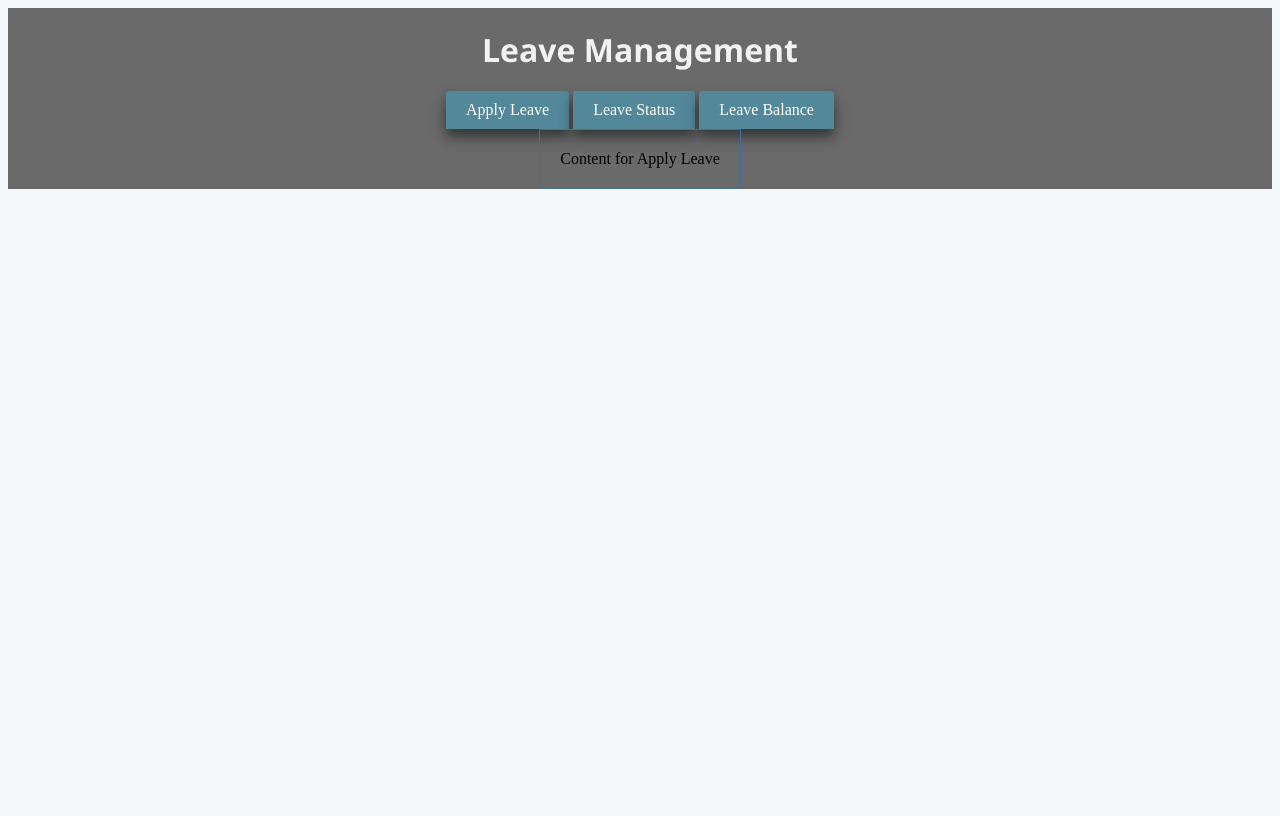
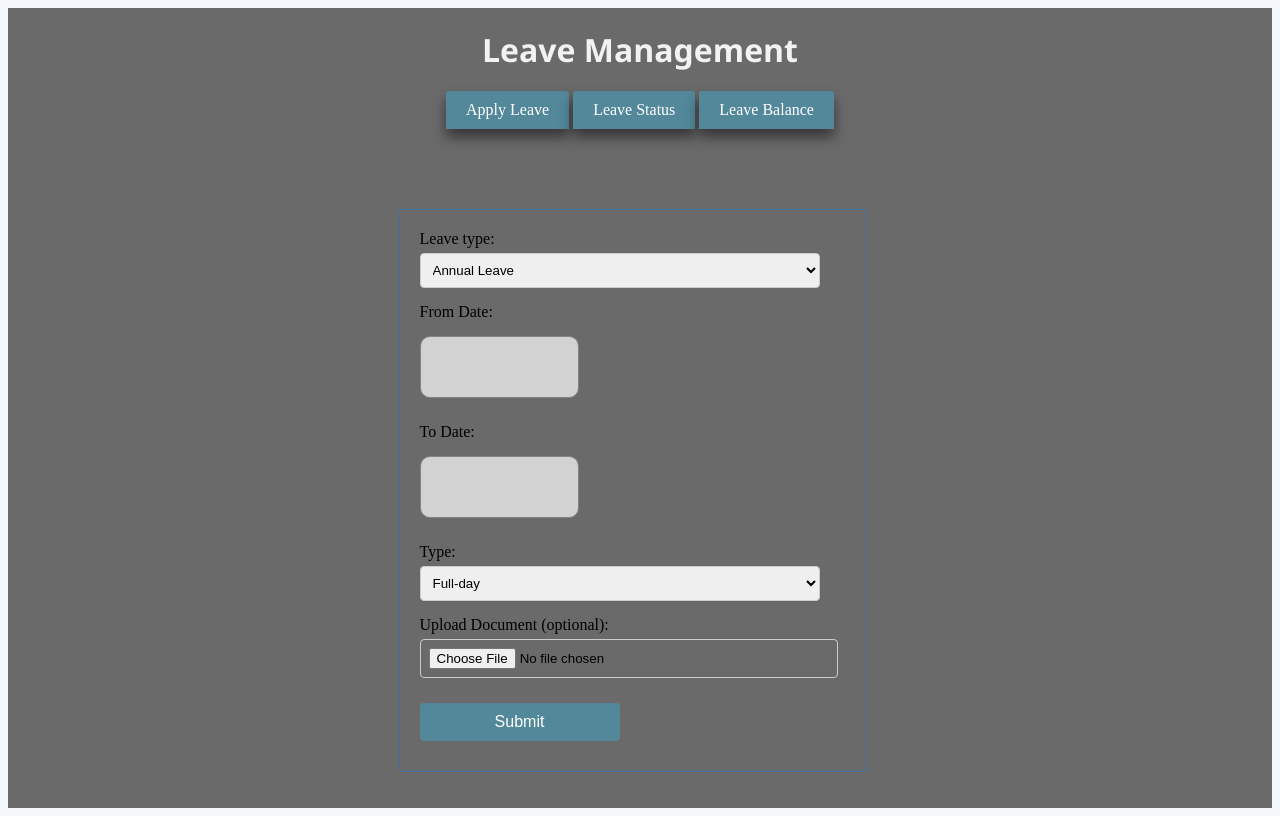
Before and after one commit to syukrsl/CapstoneProject_Frontend, a React (Vite) app: page /leave in a window 1280 px wide. Built offline with nearby package versions, Linux system fonts and the light colour scheme.

Commit message:
Add Functionality for Leave Page & Enhance UI

```diff
--- a/package.json
+++ b/package.json
@@ -17,6 +17,7 @@
     "@fortawesome/react-fontawesome": "^0.2.0",
     "axios": "^1.6.2",
     "react": "^18.2.0",
+    "react-datepicker": "^4.23.0",
     "react-dom": "^18.2.0",
     "react-router-dom": "^6.19.0",
     "react-tsparticles": "^2.12.2",
--- a/src/pages/Dashboard.jsx
+++ b/src/pages/Dashboard.jsx
@@ -71,7 +71,7 @@ function Dashboard() {
         className={`tab-item ${activeTab === "Leave" ? "active" : ""}`}
         onClick={() => handleTabChange("Leave")}>
         <FontAwesomeIcon icon={faCalendarAlt} className="fa-beat" />
-        Leave & Absences
+        Leave Management
         </div>
 
         <div
--- a/src/pages/Leave.css
+++ b/src/pages/Leave.css
@@ -2,6 +2,7 @@
 
 .leave-container {
   display: flex;
+  height: 100vh;
   flex-direction: column;
   align-items: center;
   background: #6a6a6a; /* Slightly different shade for a distinct look */
@@ -39,7 +40,11 @@
 
 .panel {
   display: none;
-      padding: 20px;
+  margin-top: 80px;
+  margin-left: -130px;
+  margin-right: 40px;
+  width: 200%;
+  padding: 10px;
   border: 1px solid #4070a0; /* Different border color */
   border-radius: 0 0 3px 3px;
 }
@@ -48,4 +53,81 @@
   display: block;
 }
 
-    /* Add any additional styling as needed */
+.apply-leave-form {
+  display: flex;
+  flex-direction: column;
+  width: 100%;
+  max-width: 400px;
+  margin: 10px;
+}
+
+.form-group {
+  margin-bottom: 15px;
+}
+
+.form-group label {
+  display: block;
+  margin-bottom: 5px;
+}
+
+.form-group select,
+.form-group input[type="file"],
+.date-picker {
+  width: 100%;
+  padding: 8px;
+  border-radius: 4px;
+  border: 1px solid #ccc;
+}
+
+button {
+  padding: 10px 15px;
+  background-color: #52889a;
+  color: white;
+  border: none;
+  border-radius: 4px;
+  cursor: pointer;
+}
+
+button:hover {
+  background-color: #527a9b;
+}
+
+/* Styles for Leave Status */
+.leave-status-panel.active {
+  margin-left: -330px; /* Adjust this value as needed */
+}
+
+.leave-balance-panel.active {
+  margin-left: -330px; /* Adjust this value as needed */
+}
+.year-selector {
+  display: flex;
+  align-items: center;
+  margin-bottom: 20px;
+}
+
+.year-selector label {
+  margin-right: 10px;
+}
+
+.year-selector select {
+  padding: 5px 10px;
+  margin-right: 10px;
+}
+
+.status-table, .balance-table {
+  width: 100%;
+  border-collapse: collapse;
+}
+
+.status-table th, .status-table td,
+.balance-table th, .balance-table td {
+  border: 1px solid #ddd;
+  padding: 8px;
+  text-align: left;
+}
+
+.status-table th, .balance-table th {
+  background-color: #52889a;
+  color: white;
+}
--- a/src/pages/Leave.jsx
+++ b/src/pages/Leave.jsx
@@ -1,26 +1,140 @@
-// Leave.jsx
 import React, { useState } from 'react';
 import './Leave.css';
+import DatePicker from 'react-datepicker';
+import 'react-datepicker/dist/react-datepicker.css';
 
 function Leave() {
-  // Updated initial state to 'ApplyLeave'
   const [activeTab, setActiveTab] = useState('ApplyLeave');
 
   const handleTabChange = (tab) => {
+    console.log("Changing to tab: ", tab); // For debugging
     setActiveTab(tab);
   };
 
-  const renderContent = () => {
-    switch (activeTab) {
-      case 'ApplyLeave':
-        return <div>Content for Apply Leave</div>; // Updated content for Apply Leave
-      case 'LeaveStatus':
-        return <div>Content for Leave Status</div>; // Updated content for Leave Status
-      case 'LeaveBalance':
-        return <div>Content for Leave Balance</div>; // Updated content for Leave Balance
-      default:
-        return <div>Select a tab to view content</div>;
-    }
+  const renderApplyLeave = () => {
+    return (
+      <form className="apply-leave-form">
+        <div className="form-group">
+          <label>Leave type:</label>
+          <select>
+            <option>Annual Leave</option>
+            <option>Hospitalisation Leave</option>
+            <option>Medical Leave</option>
+            <option>Childcare Leave</option>
+            <option>No-Pay Leave</option>
+          </select>
+        </div>
+
+        <div className="form-group">
+          <label>From Date:</label>
+          <DatePicker className="date-picker" />
+        </div>
+
+        <div className="form-group">
+          <label>To Date:</label>
+          <DatePicker className="date-picker" />
+        </div>
+
+        <div className="form-group">
+          <label>Type:</label>
+          <select>
+            <option>Full-day</option>
+            <option>Half-day</option>
+          </select>
+        </div>
+
+        <div className="form-group">
+          <label>Upload Document (optional):</label>
+          <input type="file" />
+        </div>
+
+        <button type="submit">Submit</button>
+      </form>
+    );
+  };
+
+  const renderLeaveStatus = () => {
+    return (
+      <div>
+        <div className="year-selector">
+          <label>Select year:</label>
+          <select>
+            <option value="2019">2019</option>
+            <option value="2020">2020</option>
+            <option value="2021">2021</option>
+            <option value="2022">2022</option>
+            <option value="2023">2023</option>
+          </select>
+          <button type="button">Go</button>
+        </div>
+
+        <table className="status-table">
+          <thead>
+            <tr>
+              <th>Employee ID</th>
+              <th>Employee (name)</th>
+              <th>Leave Type</th>
+              <th>Leave Period</th>
+              <th>Leave Status</th>
+              <th>No. of Days Applied</th>
+            </tr>
+          </thead>
+          <tbody>
+            <tr>
+              <td>123456</td>
+              <td>Syukri</td>
+              <td>Annual Leave</td>
+              <td>2023-01-01 to 2023-01-10</td>
+              <td>Approved</td>
+              <td>10</td>
+            </tr>
+          </tbody>
+        </table>
+      </div>
+    );
+  };
+
+  const renderLeaveBalance = () => {
+    return (
+      <div>
+        <div className="year-selector">
+          <label>Select year:</label>
+          <select>
+            <option value="2019">2019</option>
+            <option value="2020">2020</option>
+            <option value="2021">2021</option>
+            <option value="2022">2022</option>
+            <option value="2023">2023</option>
+          </select>
+          <button type="button">Go</button>
+        </div>
+
+        <table className="balance-table">
+          <thead>
+            <tr>
+              <th>Employee ID</th>
+              <th>Employee (name)</th>
+              <th>Annual</th>
+              <th>Hospitalisation</th>
+              <th>Medical</th>
+              <th>Childcare</th>
+              <th>No-Pay</th>
+            </tr>
+          </thead>
+          <tbody>
+            <tr>
+              <td>123456</td>
+              <td>Syukri</td>
+              <td>10 days</td>
+              <td>5 days</td>
+              <td>8 days</td>
+              <td>12 days</td>
+              <td>0 days</td>
+            </tr>
+          </tbody>
+        </table>
+      </div>
+    );
   };
 
   return (
@@ -32,8 +146,14 @@ function Leave() {
         <label className={`tab ${activeTab === 'LeaveBalance' ? 'active' : ''}`} onClick={() => handleTabChange('LeaveBalance')}>Leave Balance</label>
       </div>
       <div className="panels">
-        <div className={`panel ${activeTab === 'ApplyLeave' ? 'active' : ''}`} id="apply-leave-panel">
-          {renderContent()}
+        <div className={`panel ${activeTab === 'ApplyLeave' ? 'active' : ''}`}>
+          {activeTab === 'ApplyLeave' && renderApplyLeave()}
+        </div>
+        <div className={`panel leave-status-panel ${activeTab === 'LeaveStatus' ? 'active' : ''}`}>
+          {activeTab === 'LeaveStatus' && renderLeaveStatus()}
+        </div>
+        <div className={`panel leave-balance-panel ${activeTab === 'LeaveBalance' ? 'active' : ''}`}>
+          {activeTab === 'LeaveBalance' && renderLeaveBalance()}
         </div>
       </div>
     </div>
--- a/src/pages/News.css
+++ b/src/pages/News.css
@@ -22,7 +22,7 @@
   flex-basis: 47%;
   margin-bottom: 20px;
   padding: 10px;
-  background-color: #a6a3a3;
+  background-color: #d8d3d3;
   border-radius: 8px;
   box-shadow: 0 1px 3px rgba(0, 0, 0, 0.12), 0 1px 2px rgba(0, 0, 0, 0.24);
 }
```
Also changed, not shown: 1 other file (tests, documents, lock files or other folders). Lines whose indentation alone changed are shown as unchanged.
